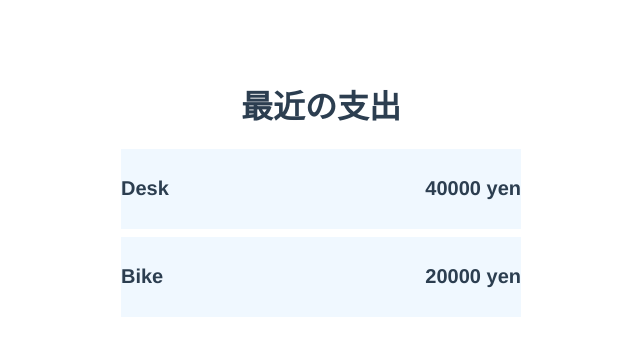
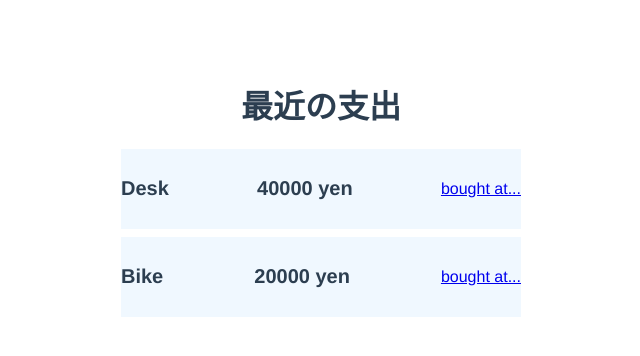
Before and after one commit to takayuki-s/vue-app, a Vue app in the folder vue3-typescript/vue-sample/: page / in a window 1280 px wide. Shown: the top 356 px of the page, without its empty margins (319-959 px from the left). Built offline with nearby package versions, Linux system fonts and the light colour scheme.

Commit message:
v-vind処理を使ったurlリンク設置

```diff
--- a/vue3-typescript/vue-sample/src/components/Payment.vue
+++ b/vue3-typescript/vue-sample/src/components/Payment.vue
@@ -4,6 +4,9 @@
 
   const price1 = 40000
   const price2 = 20000
+
+  const url1 = "https://flexispot.jp/standing-desk/e9.html?gclid=CjwKCAjwjtOTBhAvEiwASG4bCE_eT44g8UjiYePQaQm9kCXldYW8_Mqp87KR2S5ocYsMKZPLjocVFxoCm3EQAvD_BwE"
+  const url2 = "https://item.rakuten.co.jp/55cycling/4571487004936/?scid=s_kwa_pla_unpaid_201689"
 </script>
 
 <template>
@@ -12,10 +15,12 @@
   <div class="payment">
     <label>{{ itemName1 }}</label>
     <label>{{ price1 }} yen</label>
+    <a v-bind:href="url1">bought at...</a>
   </div>
   <div class="payment">
     <label>{{ itemName2 }}</label>
     <label>{{ price2 }} yen</label>
+    <a v-bind:href="url2">bought at...</a>
   </div>
 </div>
 </template>
```
